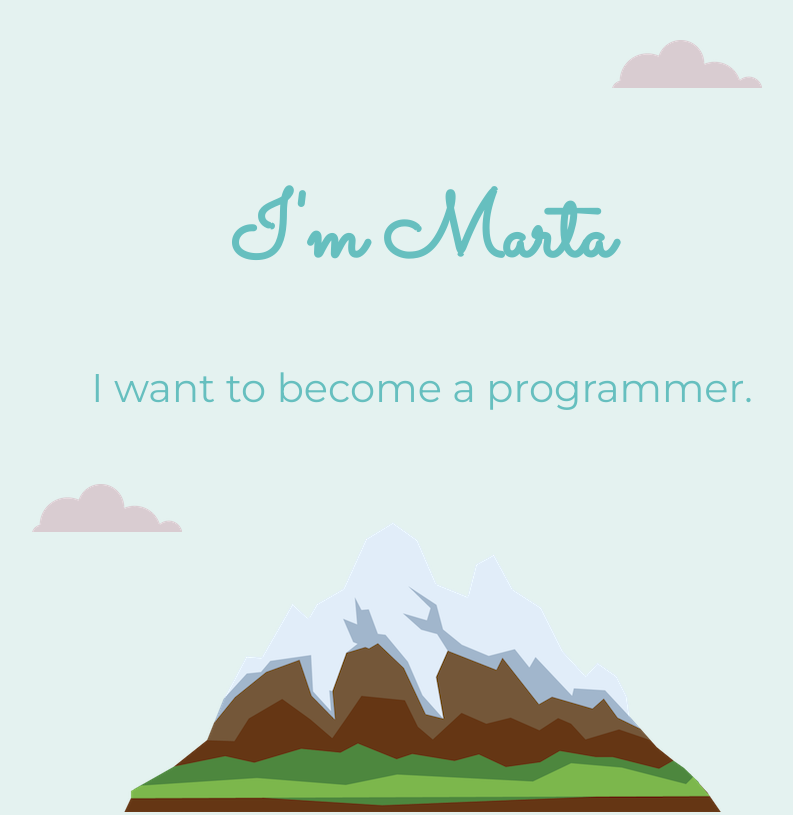
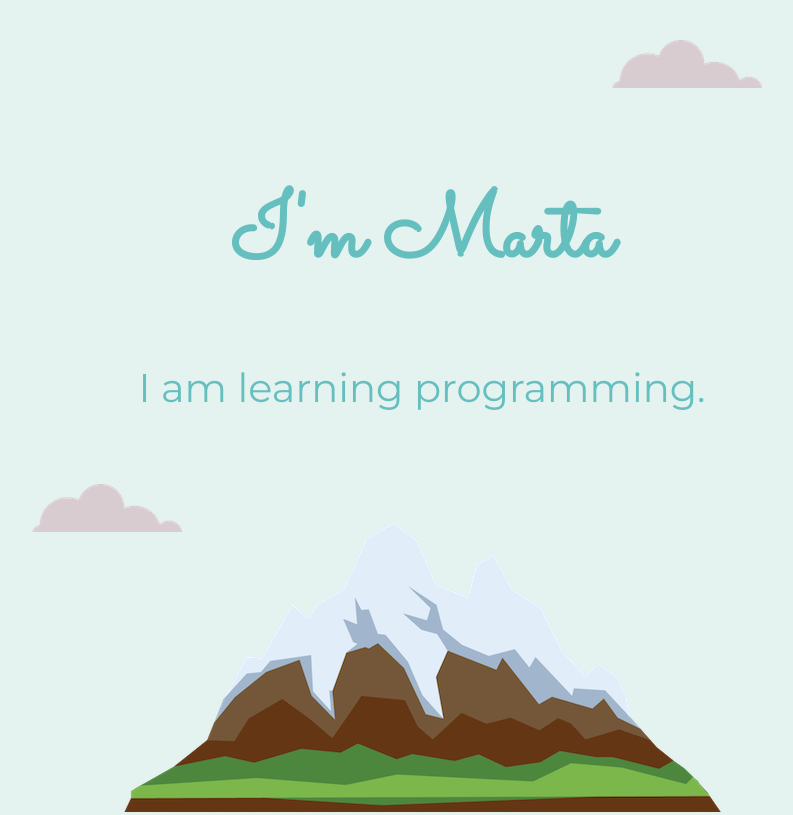
Before and after one commit to MartaMajchrzak/cv, a plain HTML site: page index.html in a window 1280 px wide. Shown: the top 815 px of the page, without its empty margins (218-1011 px from the left). Drawn offline with Linux system fonts and the light colour scheme.

Commit message:
Update index.html
updates to h2

```diff
--- a/index.html
+++ b/index.html
@@ -15,7 +15,7 @@
     <div class="top-container">
         <img class="top-cloud" src="images/cloud.png" alt="cloud-img">
         <h1>I'm Marta</h1>
-        <h2>I want to become a programmer.<h2>
+        <h2>I am learning programming.<h2>
         <img  class="bottom-cloud" src="images/cloud.png" alt="cloud-img">
         <img src="images/mountain.png" alt="mountain-img">
     </div>
```
